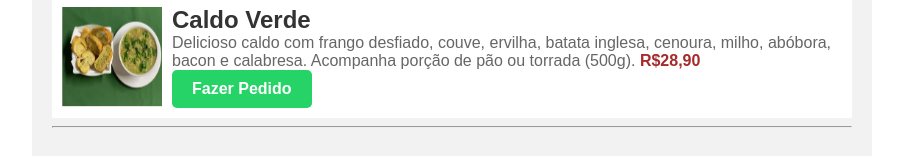
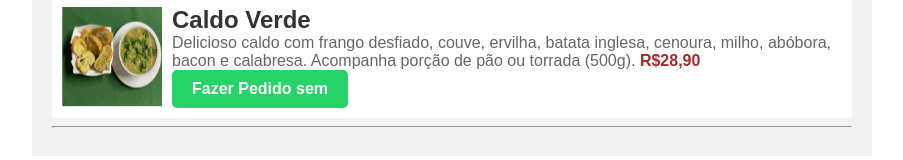
Before and after one commit to LeonardoFreedGamer/caldodafran, a plain HTML site: page index.html in a window 1280 px wide. Shown: the part 940-1100 px from the top of the page, without its empty margins (188-1091 px from the left). Drawn offline with Linux system fonts and the light colour scheme.

Commit message:
sem nove

```diff
--- a/index.html
+++ b/index.html
@@ -78,7 +78,7 @@
       <p>Delicioso caldo com frango desfiado, couve, ervilha, batata inglesa, cenoura, milho, abóbora, bacon e calabresa. Acompanha porção de pão ou torrada
         (500g).
       <span class="negrito">R$28,90 <a href="https://api.whatsapp.com/send?phone=556596151325=&text=Olá!%20quero%20fazer%20pedido%20deste%20Caldo%20Verde." class="whatsapp-button" target="_blank">
-        Fazer Pedido
+        Fazer Pedido sem
       </a></span></p>
     </div>
   </div>
```
